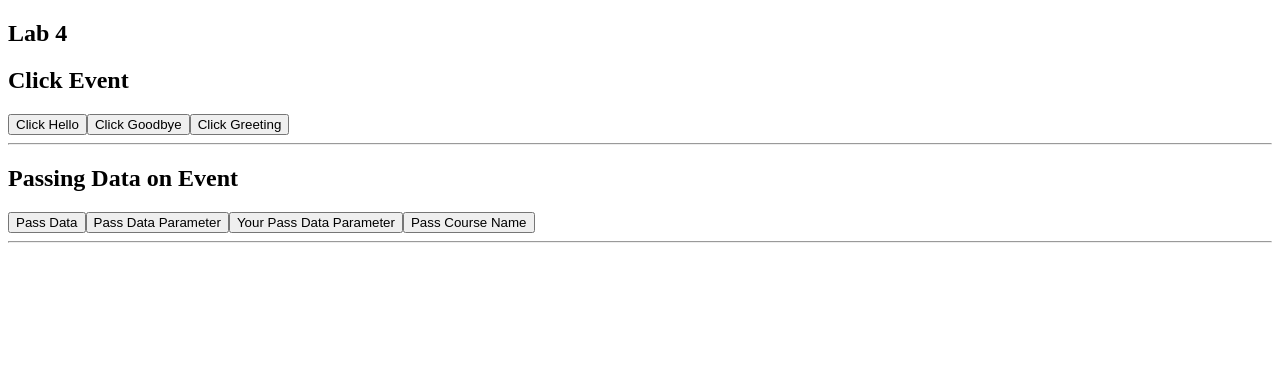
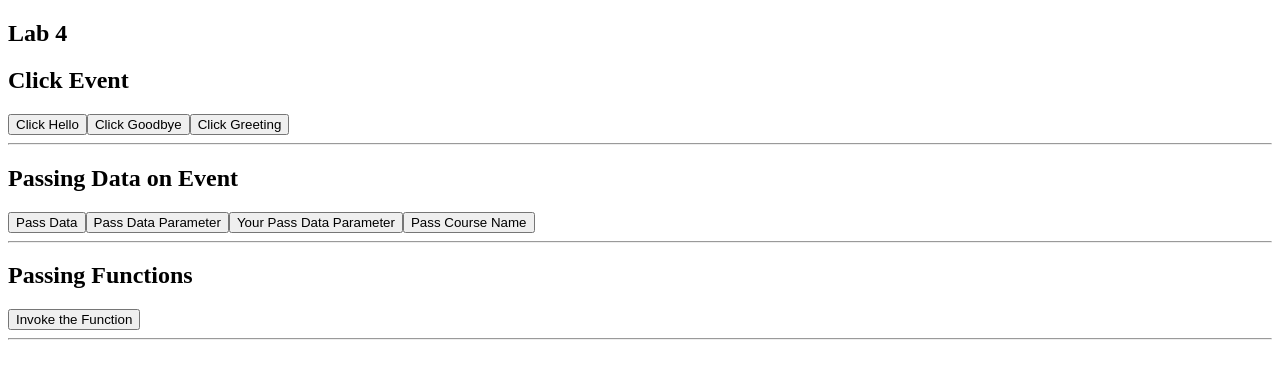
Before and after one commit to pricefy-dotcom/webdev-client, a Next.js app in the folder 2026/fall/webdev/webdev-client/: page /labs/lab4 in a window 1280 px wide. Shown: the top 378 px of the page. Built offline with nearby package versions, Linux system fonts and the light colour scheme.

Commit message:
Lab 4.2.3 Passing Functions

```diff
--- /dev/null
+++ b/2026/fall/webdev/webdev-client/app/labs/lab4/PassingFunctions.tsx
@@ -0,0 +1,24 @@
+"use client"
+
+export default function PassingFunctions({
+  message,
+  theFunction,
+}: {
+  message: string;
+  theFunction: (message: string) => void;
+}) {
+  return (
+    <div id="wd-passing-functions">
+      <h2>Passing Functions</h2>
+      <button
+        type="button"
+        onClick={() => theFunction(`From parent: ${message}`)}
+        id="wd-pass-functions-click"
+        className="rounded bg-green-600 px-3 py-1.5 text-sm font-medium text-white"
+      >
+        Invoke the Function
+      </button>
+      <hr />
+    </div>
+  );
+}
--- a/2026/fall/webdev/webdev-client/app/labs/lab4/page.tsx
+++ b/2026/fall/webdev/webdev-client/app/labs/lab4/page.tsx
@@ -2,13 +2,18 @@
 
 import ClickEvent from "./ClickEvent";
 import PassingDataOnEvent from "./PassingDataOnEvent";
+import PassingFunctions from "./PassingFunctions";
 
 export default function Lab4() {
+  function sayHello(message: string) {
+    alert(message);
+  }
   return (
     <div id="wd-lab4">
       <h2>Lab 4</h2>
       <ClickEvent />
       <PassingDataOnEvent />
+      <PassingFunctions message="Hello" theFunction={sayHello} />
     </div>
   );
 }
```
